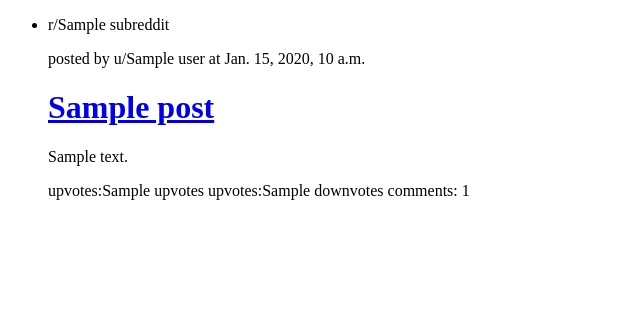
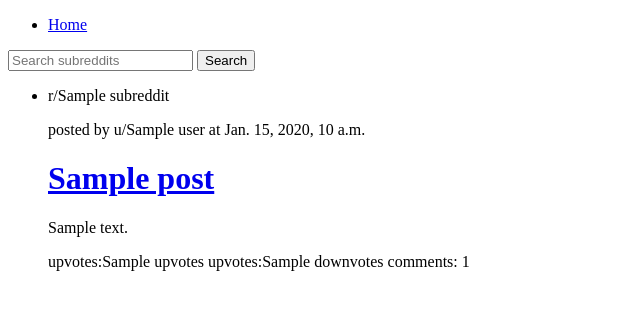
Before and after one commit to Dynee/redditclone, a Django app: template subreddit/templates/subreddit/index.html in a window 1280 px wide. Shown: the top 310 px of the page, without its empty margins (0-640 px from the left). Run offline with Django 3.2, Linux system fonts and the light colour scheme; the template is opened without the code that fills it: most values are stand-ins (such as "Sample title", 1, 10 or a date in 2020).

Commit message:
created search view w/ stub

```diff
--- a/subreddit/templates/subreddit/_head.html
+++ b/subreddit/templates/subreddit/_head.html
@@ -4,3 +4,10 @@
         <title>Front Page</title>
     </head>
     <body>
+        <ul>
+            <li><a href="/">Home</a></li>
+        </ul>
+        <form>
+            <input type="text" name="search" placeholder="Search subreddits">
+            <button type="submit">Search</button>
+        </form>
--- a/subreddit/views.py
+++ b/subreddit/views.py
@@ -21,3 +21,8 @@ def subreddit(request, subreddit):
     posts = Post.objects.filter(subreddit=sr).order_by('-posted_at')
     context = {'posts': posts, 'subreddit': subreddit}
     return render(request, 'subreddit/subreddit.html', context)
+
+def search(request, query):
+    """
+    Return a view with search results relating to a query
+    """
```
